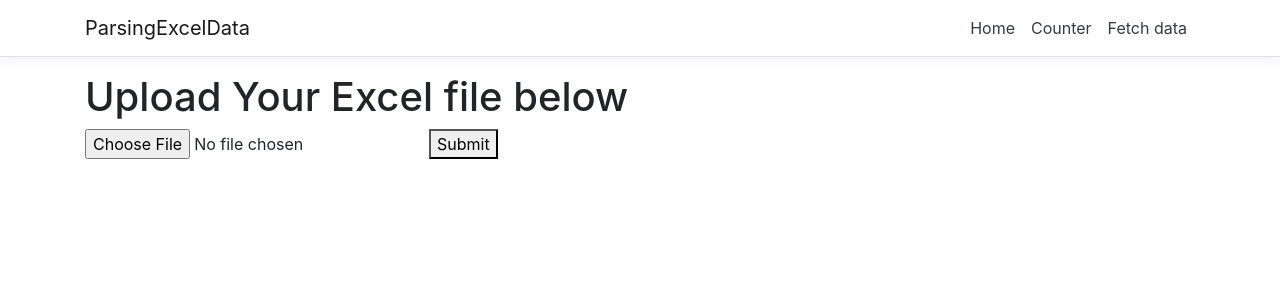
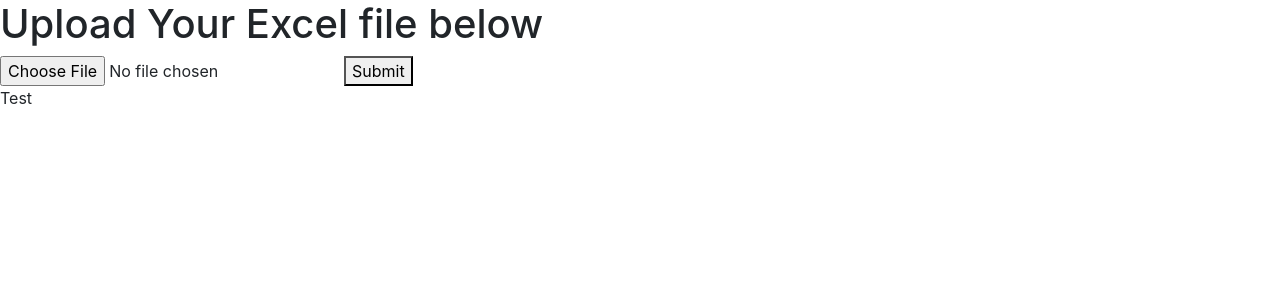
Before and after one commit to LesGibbs307/ExcelParser, a React (Create React App) app in the folder ParsingExcelData/ClientApp/: page / in a window 1280 px wide. Shown: the top 300 px of the page. Built offline with nearby package versions, Linux system fonts and the light colour scheme.

Commit message:
Clean up components and move data from parent component to child component

```diff
--- a/ParsingExcelData/ClientApp/src/App.js
+++ b/ParsingExcelData/ClientApp/src/App.js
@@ -1,9 +1,5 @@
 import React, { Component } from 'react';
-import { Route } from 'react-router';
-import { Layout } from './components/Layout';
 import { Home } from './components/Home';
-import { FetchData } from './components/FetchData';
-import { Counter } from './components/Counter';
 
 import './custom.css'
 
@@ -12,11 +8,9 @@ export default class App extends Component {
 
   render () {
     return (
-      <Layout>
-        <Route exact path='/' component={Home} />
-        <Route path='/counter' component={Counter} />
-        <Route path='/fetch-data' component={FetchData} />
-      </Layout>
+        <section className="App">
+            <Home />
+        </section>
     );
   }
 }
--- a/ParsingExcelData/ClientApp/src/components/Counter.js
+++ /dev/null
@@ -1,31 +0,0 @@
-import React, { Component } from 'react';
-
-export class Counter extends Component {
-  static displayName = Counter.name;
-
-  constructor(props) {
-    super(props);
-    this.state = { currentCount: 0 };
-    this.incrementCounter = this.incrementCounter.bind(this);
-  }
-
-  incrementCounter() {
-    this.setState({
-      currentCount: this.state.currentCount + 1
-    });
-  }
-
-  render() {
-    return (
-      <div>
-        <h1>Counter</h1>
-
-        <p>This is a simple example of a React component.</p>
-
-        <p aria-live="polite">Current count: <strong>{this.state.currentCount}</strong></p>
-
-        <button className="btn btn-primary" onClick={this.incrementCounter}>Increment</button>
-      </div>
-    );
-  }
-}
--- a/ParsingExcelData/ClientApp/src/components/FetchData.js
+++ /dev/null
@@ -1,59 +0,0 @@
-import React, { Component } from 'react';
-
-export class FetchData extends Component {
-  static displayName = FetchData.name;
-
-  constructor(props) {
-    super(props);
-    this.state = { forecasts: [], loading: true };
-  }
-
-  componentDidMount() {
-    this.populateWeatherData();
-  }
-
-  static renderForecastsTable(forecasts) {
-    return (
-      <table className='table table-striped' aria-labelledby="tabelLabel">
-        <thead>
-          <tr>
-            <th>Date</th>
-            <th>Temp. (C)</th>
-            <th>Temp. (F)</th>
-            <th>Summary</th>
-          </tr>
-        </thead>
-        <tbody>
-          {forecasts.map(forecast =>
-            <tr key={forecast.date}>
-              <td>{forecast.date}</td>
-              <td>{forecast.temperatureC}</td>
-              <td>{forecast.temperatureF}</td>
-              <td>{forecast.summary}</td>
-            </tr>
-          )}
-        </tbody>
-      </table>
-    );
-  }
-
-  render() {
-    let contents = this.state.loading
-      ? <p><em>Loading...</em></p>
-      : FetchData.renderForecastsTable(this.state.forecasts);
-
-    return (
-      <div>
-        <h1 id="tabelLabel" >Weather forecast</h1>
-        <p>This component demonstrates fetching data from the server.</p>
-        {contents}
-      </div>
-    );
-  }
-
-  async populateWeatherData() {
-    const response = await fetch('weatherforecast');
-    const data = await response.json();
-    this.setState({ forecasts: data, loading: false });
-  }
-}
--- a/ParsingExcelData/ClientApp/src/components/Home.js
+++ b/ParsingExcelData/ClientApp/src/components/Home.js
@@ -1,10 +1,14 @@
 import React, { Component } from 'react';
+import { ResultContainer } from './Result/ResultContainer';
 
 export class Home extends Component {
     constructor(props) {
         super(props);
         this.submitFile = this.submitFile.bind(this);
         this.throwError = this.throwError.bind(this);
+        this.state = {
+            data: []
+        };
     }
 
     submitFile = async(e, file) => {
@@ -17,8 +21,28 @@ export class Home extends Component {
             method: 'POST',
             body: formData
         }).then((response) => response.json());
-        console.log(results);
+
+        if (results == null) {
+            this.throwError();
+            return null;
+        } else {
+            let json = JSON.parse(results);
+            this.setState({
+                data: json
+            });
+        }
     }
+
+    componentWillUnmount() {
+        debugger;
+        console.log("will unmount");
+    }
+
+    componentDidUpdate() {
+        debugger;
+        console.log("did update");
+    }
+
 
     throwError = () => {
         //this.
@@ -52,14 +76,18 @@ export class Home extends Component {
     }
 
   render () {
-    return (
-      <div>
+      return (
+          <div className="Home">
             <h1>Upload Your Excel file below</h1>
             <form id="form" enctype="multipart/form-data" method="post" asp-action="Post" asp-controller="ResultsController" action="/results" onSubmit={(e) => this.isFormValid(e)}>
                 <input asp-for="FileUpload.FormFile" type="file" name="file" className="col-xs-12" />
                 <button type="submit">Submit</button>
-            </form>
-      </div>
+              </form>
+              <ResultContainer data={this.state.data} />
+        </div>
     );
   }
 }
+
+
+export default Home;
--- a/ParsingExcelData/ClientApp/src/components/Layout.js
+++ /dev/null
@@ -1,18 +0,0 @@
-import React, { Component } from 'react';
-import { Container } from 'reactstrap';
-import { NavMenu } from './NavMenu';
-
-export class Layout extends Component {
-  static displayName = Layout.name;
-
-  render () {
-    return (
-      <div>
-        <NavMenu />
-        <Container>
-          {this.props.children}
-        </Container>
-      </div>
-    );
-  }
-}
--- a/ParsingExcelData/ClientApp/src/components/NavMenu.css
+++ /dev/null
@@ -1,18 +0,0 @@
-a.navbar-brand {
-  white-space: normal;
-  text-align: center;
-  word-break: break-all;
-}
-
-html {
-  font-size: 14px;
-}
-@media (min-width: 768px) {
-  html {
-    font-size: 16px;
-  }
-}
-
-.box-shadow {
-  box-shadow: 0 .25rem .75rem rgba(0, 0, 0, .05);
-}
--- a/ParsingExcelData/ClientApp/src/components/NavMenu.js
+++ /dev/null
@@ -1,49 +0,0 @@
-import React, { Component } from 'react';
-import { Collapse, Container, Navbar, NavbarBrand, NavbarToggler, NavItem, NavLink } from 'reactstrap';
-import { Link } from 'react-router-dom';
-import './NavMenu.css';
-
-export class NavMenu extends Component {
-  static displayName = NavMenu.name;
-
-  constructor (props) {
-    super(props);
-
-    this.toggleNavbar = this.toggleNavbar.bind(this);
-    this.state = {
-      collapsed: true
-    };
-  }
-
-  toggleNavbar () {
-    this.setState({
-      collapsed: !this.state.collapsed
-    });
-  }
-
-  render () {
-    return (
-      <header>
-        <Navbar className="navbar-expand-sm navbar-toggleable-sm ng-white border-bottom box-shadow mb-3" light>
-          <Container>
-            <NavbarBrand tag={Link} to="/">ParsingExcelData</NavbarBrand>
-            <NavbarToggler onClick={this.toggleNavbar} className="mr-2" />
-            <Collapse className="d-sm-inline-flex flex-sm-row-reverse" isOpen={!this.state.collapsed} navbar>
-              <ul className="navbar-nav flex-grow">
-                <NavItem>
-                  <NavLink tag={Link} className="text-dark" to="/">Home</NavLink>
-                </NavItem>
-                <NavItem>
-                  <NavLink tag={Link} className="text-dark" to="/counter">Counter</NavLink>
-                </NavItem>
-                <NavItem>
-                  <NavLink tag={Link} className="text-dark" to="/fetch-data">Fetch data</NavLink>
-                </NavItem>
-              </ul>
-            </Collapse>
-          </Container>
-        </Navbar>
-      </header>
-    );
-  }
-}
--- /dev/null
+++ b/ParsingExcelData/ClientApp/src/components/Result/ResultContainer.js
@@ -0,0 +1,21 @@
+import React, { Component } from 'react';
+
+export class ResultContainer extends Component {
+    constructor(props) {
+        super(props);
+        //this.state = data;
+    }
+
+    componentWillReceiveProps(props) { // this may be depreciated
+        this.setState({ data: props.data })
+    }
+
+    render() {
+        return (
+            <div data={this.props.data}>Test</div>
+
+        );
+    }
+}
+
+export default ResultContainer;
```
Also changed, not shown: 2 other files (tests, documents, lock files or other folders).
